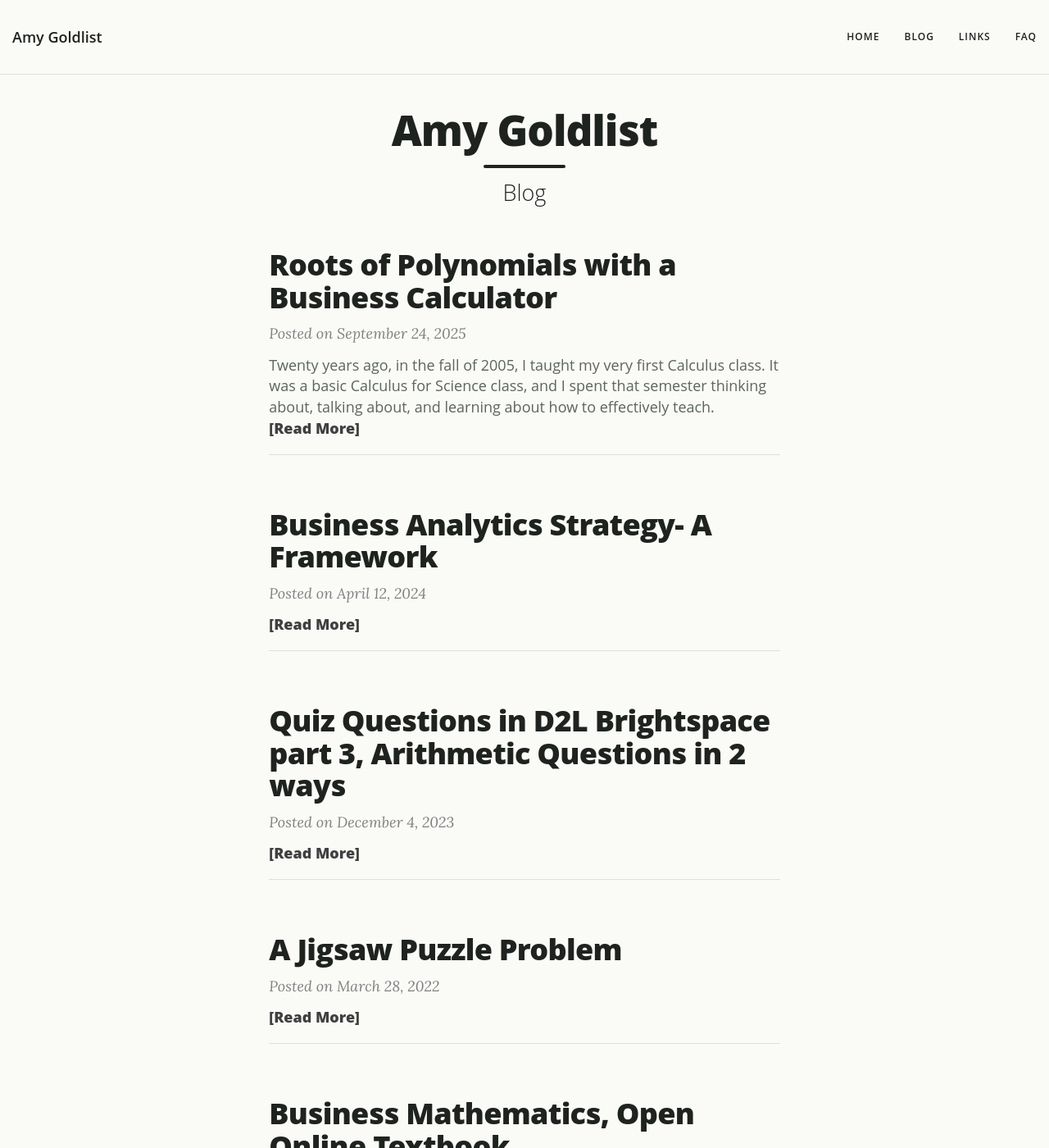
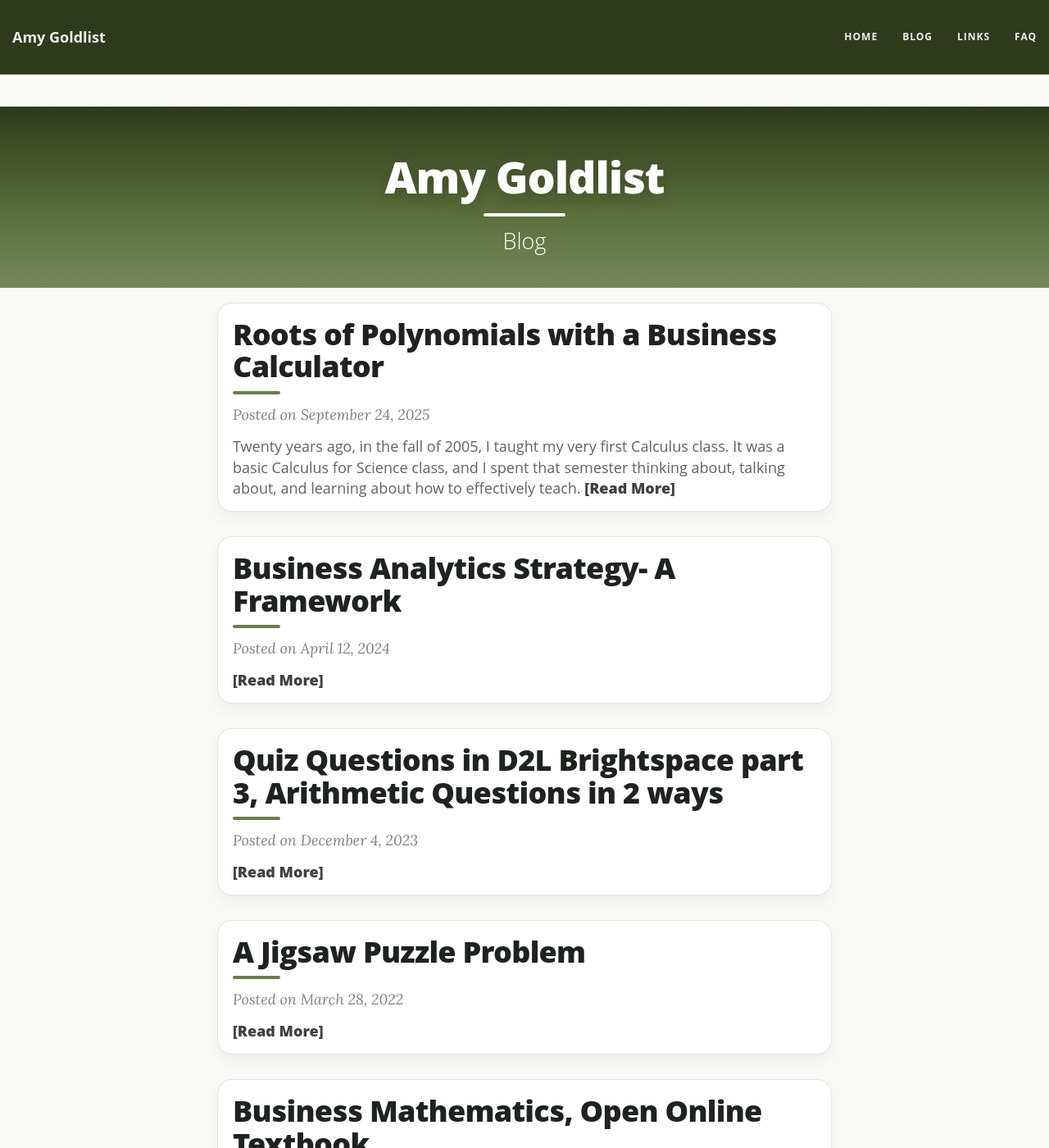
Before and after one commit to amygoldlist/amygoldlist.github.io, a Jekyll site: the page built from index.html, in a window 1280 px wide and 1400 px high. Shown: the whole window at 82% size. Built offline with Jekyll 4.4.1, drawn with Linux system fonts in a browser that asks for light colours; nearby versions of some CDN libraries; the list of posts is cut into pages by our own code.

Commit message:
more green!

```diff
--- a/css/custom.css
+++ b/css/custom.css
@@ -1,28 +1,33 @@
 /* ------------------------------------------------------------------
-   AmyGoldlist.github.io — Modern CSS refresh (Markdown-friendly)
-   - Keeps your existing Jekyll/Markdown workflow (about.md + _posts/*.md)
-   - Works with Beautiful Jekyll / Bootstrap-based layouts
-   - Palette A: Sage Olive accent
-   Place at: /css/custom.css
+   AmyGoldlist.github.io — CSS refresh (more green + wider content)
+   Style direction: Reference mockup #3 (strong olive band)
+   Markdown-first: works with normal about.md + _posts/*.md
+   Theme: Beautiful Jekyll / Bootstrap-ish
+
+   Save as: /css/custom.css
 ------------------------------------------------------------------- */
 
 :root{
+  /* Neutrals */
   --ag-bg: #FAFAF7;
   --ag-surface: #FFFFFF;
   --ag-text: #1F2320;
   --ag-muted: #5C665B;
   --ag-border: rgba(31,35,32,.12);
 
-  --ag-accent: #5B6F3A;       /* Sage olive */
-  --ag-accent-hover: #4B5D30;
-  --ag-accent-soft: #EEF3E6;
-  --ag-accent-border: #C9D6B6;
+  /* Olive palette (A) + supporting darks */
+  --ag-olive: #5B6F3A;            /* primary accent */
+  --ag-olive-dark: #3F4C25;       /* deeper olive */
+  --ag-olive-darker: #2F3A1D;     /* nav band */
+  --ag-olive-hover: #4B5D30;
+  --ag-olive-soft: #EEF3E6;
+  --ag-olive-border: #C9D6B6;
 
+  /* Effects */
   --ag-radius: 18px;
   --ag-shadow: 0 12px 26px rgba(0,0,0,.10);
 }
 
-/* Base */
 html{ scroll-behavior:smooth; }
 body{
   background: var(--ag-bg);
@@ -31,154 +36,255 @@ body{
   -moz-osx-font-smoothing: grayscale;
 }
 
-p, li{ line-height:1.7; }
+p, li{ line-height:1.72; }
 h1, h2, h3, h4{ letter-spacing:-0.02em; color: var(--ag-text); }
+img{ max-width:100%; height:auto; }
 
-/* Wider, calmer reading measure */
-.container,
-.container-fluid{
-  /* keeps Bootstrap centering while improving readability */
+/* ---------------------------------------------------------------
+   Layout: make the reading area wider (less wasted space)
+---------------------------------------------------------------- */
+@media (min-width: 992px){
+  .container{ max-width: 1120px; } /* was ~980 in the prior patch */
 }
-@media (min-width: 992px){
-  .container{ max-width: 980px; }
+@media (min-width: 1200px){
+  .container{ max-width: 1180px; }
 }
 
-/* Links */
-a{ color: var(--ag-accent); }
-a:hover, a:focus{ color: var(--ag-accent-hover); }
+/* ---------------------------------------------------------------
+   Links
+---------------------------------------------------------------- */
+a{ color: var(--ag-olive); }
+a:hover, a:focus{ color: var(--ag-olive-hover); }
 
-/* Navbar (Beautiful Jekyll usually uses .navbar-custom, but we style both) */
+/* ---------------------------------------------------------------
+   NAVBAR — stronger olive band
+   Beautiful Jekyll often uses .navbar-custom, some versions use .navbar-default
+---------------------------------------------------------------- */
 .navbar, .navbar-custom{
-  border-bottom: 1px solid var(--ag-border) !important;
+  border-bottom: 1px solid rgba(255,255,255,.18) !important;
 }
-.navbar-default, .navbar-custom{
-  background: rgba(250,250,247,.92) !important;
-  backdrop-filter: blur(6px);
+
+.navbar-default,
+.navbar-custom{
+  background: var(--ag-olive-darker) !important;
+  backdrop-filter: none;
 }
+
 .navbar-default .navbar-brand,
 .navbar-default .navbar-nav>li>a,
 .navbar-custom .navbar-brand,
 .navbar-custom .nav li a{
-  color: var(--ag-text) !important;
-  font-weight: 600;
+  color: rgba(255,255,255,.92) !important;
+  font-weight: 700;
 }
+
 .navbar-default .navbar-brand:hover,
 .navbar-default .navbar-nav>li>a:hover,
 .navbar-custom .navbar-brand:hover,
 .navbar-custom .nav li a:hover{
-  color: var(--ag-accent) !important;
+  color: #fff !important;
+  text-decoration: underline;
+  text-underline-offset: 6px;
 }
 
-/* Header area */
+/* Mobile toggle */
+.navbar-default .navbar-toggle,
+.navbar-custom .navbar-toggle{
+  border-color: rgba(255,255,255,.35) !important;
+}
+.navbar-default .navbar-toggle .icon-bar,
+.navbar-custom .navbar-toggle .icon-bar{
+  background-color: rgba(255,255,255,.92) !important;
+}
+
+/* Dropdowns (if any) */
+.dropdown-menu{
+  border-radius: 14px;
+  border: 1px solid var(--ag-border);
+  box-shadow: var(--ag-shadow);
+}
+
+/* ---------------------------------------------------------------
+   HEADER / HERO BAND — big olive band like mockup #3
+   Works for: homepage header, page headers, post headers
+---------------------------------------------------------------- */
 .intro-header{
   margin-bottom: 18px !important;
+  /* If your theme shows a header image, this still applies a green overlay */
+  position: relative;
 }
 
-/* Make page titles feel more modern without changing your markdown */
+/* Create an olive gradient band behind headings */
+.intro-header::before{
+  content: "";
+  position: absolute;
+  inset: 0;
+  background: linear-gradient(180deg, var(--ag-olive-darker) 0%, var(--ag-olive) 60%, rgba(91,111,58,.82) 100%);
+  z-index: 0;
+}
+
+/* If theme uses a big image, make it subtle under the olive */
+.intro-header.big-img .big-img-transition{
+  opacity: 0.14 !important;
+}
+
+/* Ensure header text sits above the band */
+.intro-header .page-heading,
+.intro-header .post-heading{
+  position: relative;
+  z-index: 1;
+  color: #fff;
+}
+
 .intro-header .page-heading h1,
 .intro-header .post-heading h1{
-  font-size: clamp(34px, 4vw, 52px);
+  color: #fff;
+  font-size: clamp(36px, 4.2vw, 56px);
+  text-shadow: 0 6px 18px rgba(0,0,0,.18);
 }
+
 .intro-header .page-heading .subheading,
 .intro-header .post-heading .subheading{
-  color: var(--ag-muted);
+  color: rgba(255,255,255,.88);
 }
 
-/* Content blocks (Markdown pages) */
+/* Make the header area feel taller/cleaner */
+.intro-header .page-heading,
+.intro-header .post-heading{
+  padding: 56px 0 42px;
+}
+
+/* ---------------------------------------------------------------
+   CONTENT — Markdown pages & posts (keep simple)
+---------------------------------------------------------------- */
 .page-content,
 .post-content{
-  font-size: 1.06rem;
+  font-size: 1.07rem;
 }
 
-/* Images inside posts/pages: never gigantic by default */
+/* Prevent “giant portrait” feeling: images in content get a sane default */
 .page-content img,
 .post-content img{
-  max-width: 100%;
-  height: auto;
+  display: block;
+  margin: 16px auto;
   border-radius: 14px;
 }
-.page-content img{
-  /* modest default; you can still override per-page if you want */
-  display: block;
-  margin: 14px auto;
+
+/* Optional: cap extra-large inline images without breaking full-width header images */
+.page-content img:not(.header-image),
+.post-content img:not(.header-image){
+  max-width: 860px;
 }
 
-/* Buttons (Bootstrap) */
+/* ---------------------------------------------------------------
+   BUTTONS — more olive presence
+---------------------------------------------------------------- */
 .btn{
   border-radius: 999px;
-  font-weight: 600;
+  font-weight: 700;
   padding: 10px 16px;
+  letter-spacing: .01em;
 }
+
 .btn-primary{
-  background: var(--ag-accent) !important;
-  border-color: var(--ag-accent) !important;
+  background: var(--ag-olive) !important;
+  border-color: var(--ag-olive) !important;
+  color: #fff !important;
+  box-shadow: 0 10px 18px rgba(47,58,29,.18);
+}
+.btn-primary:hover, .btn-primary:focus{
+  background: var(--ag-olive-hover) !important;
+  border-color: var(--ag-olive-hover) !important;
   color: #fff !important;
 }
-.btn-primary:hover, .btn-primary:focus{
-  background: var(--ag-accent-hover) !important;
-  border-color: var(--ag-accent-hover) !important;
-}
+
 .btn-default{
-  background: #fff !important;
-  border-color: var(--ag-accent-border) !important;
-  color: var(--ag-text) !important;
+  background: rgba(255,255,255,.95) !important;
+  border-color: rgba(255,255,255,.50) !important;
+  color: var(--ag-olive-darker) !important;
 }
 .btn-default:hover, .btn-default:focus{
-  background: var(--ag-accent-soft) !important;
+  background: #fff !important;
+  border-color: rgba(255,255,255,.70) !important;
 }
 
-/* Blog index: make each post preview feel cleaner */
+/* ---------------------------------------------------------------
+   BLOG INDEX — cleaner cards + stronger green cues
+---------------------------------------------------------------- */
 .post-preview{
   margin-bottom: 30px;
-  padding-bottom: 18px;
-  border-bottom: 1px solid var(--ag-border);
+  padding: 18px 18px 14px;
+  border: 1px solid var(--ag-border);
+  border-radius: var(--ag-radius);
+  background: var(--ag-surface);
+  box-shadow: 0 10px 20px rgba(0,0,0,.05);
 }
-.post-preview>a>.post-title{
+
+.post-preview > a > .post-title{
   color: var(--ag-text);
 }
-.post-preview>a:hover>.post-title{
-  color: var(--ag-accent);
+
+.post-preview > a:hover > .post-title{
+  color: var(--ag-olive);
 }
+
 .post-meta, .post-entry{
   color: var(--ag-muted);
 }
 
-/* Tables */
+/* Add a subtle olive rule under titles in previews */
+.post-preview > a > .post-title::after{
+  content: "";
+  display: block;
+  width: 58px;
+  height: 4px;
+  margin-top: 10px;
+  background: var(--ag-olive);
+  border-radius: 99px;
+  opacity: .9;
+}
+
+/* ---------------------------------------------------------------
+   CALLOUTS / BLOCKQUOTES — more olive
+---------------------------------------------------------------- */
+hr{ border-top: 1px solid var(--ag-border); }
+
+blockquote{
+  border-left: 5px solid var(--ag-olive);
+  background: var(--ag-olive-soft);
+  padding: 12px 16px;
+  border-radius: 14px;
+}
+
+/* Inline code + tables */
 table{ border-collapse: collapse; }
 table th, table td{
   border: 1px solid var(--ag-border);
   padding: 8px 10px;
 }
-
-/* Code */
 pre, code{ border-radius: 10px; }
 
-/* Footer */
+/* ---------------------------------------------------------------
+   FOOTER — calm but still olive links
+---------------------------------------------------------------- */
 footer{
   border-top: 1px solid var(--ag-border);
   background: rgba(250,250,247,.92) !important;
 }
 footer, footer a{ color: var(--ag-muted); }
-footer a{ color: var(--ag-accent); }
-footer a:hover{ color: var(--ag-accent-hover); }
+footer a{ color: var(--ag-olive); font-weight: 600; }
+footer a:hover{ color: var(--ag-olive-hover); }
 
-/* Small “olive” accents for common elements */
-hr{ border-top: 1px solid var(--ag-border); }
-blockquote{
-  border-left: 4px solid var(--ag-accent-border);
-  background: var(--ag-accent-soft);
-  padding: 12px 16px;
-  border-radius: 14px;
-}
-
-/* Optional helpers you can use in Markdown (no need to use them) */
+/* ---------------------------------------------------------------
+   Optional helper you can use in Markdown (totally optional)
+---------------------------------------------------------------- */
 .ag-pill{
   display:inline-block;
   padding: 6px 10px;
   border-radius: 999px;
-  background: var(--ag-accent-soft);
-  border: 1px solid var(--ag-accent-border);
+  background: var(--ag-olive-soft);
+  border: 1px solid var(--ag-olive-border);
   color: var(--ag-text);
-  font-weight: 600;
+  font-weight: 700;
   font-size: .85rem;
 }
```
